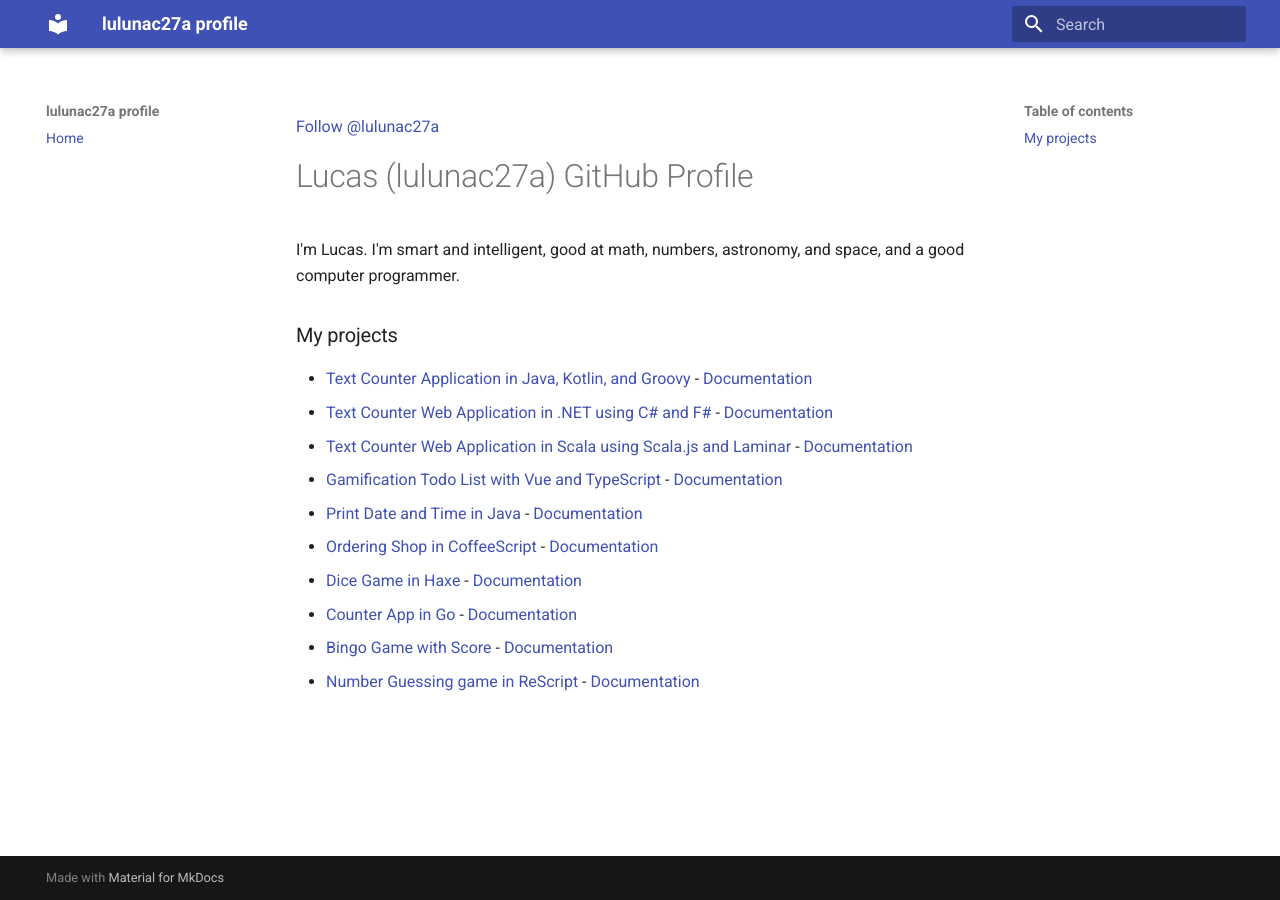
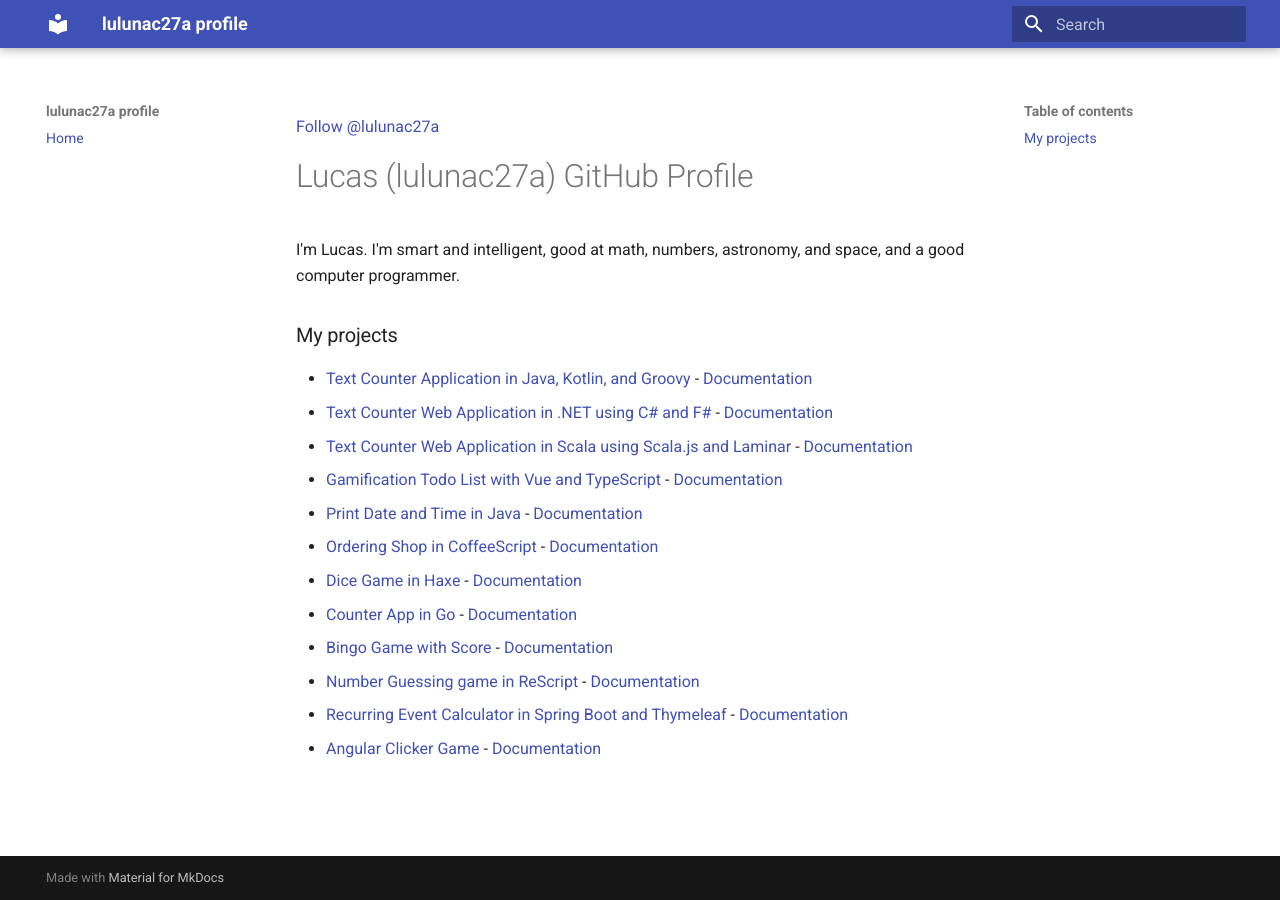
Before and after one commit to lulunac27a/lulunac27a.github.io, an MkDocs documentation site: the page built from docs/index.md, in a window 1280 px wide. Built offline with MkDocs 1.6.1 and Material for MkDocs 9.7.7, drawn with Linux system fonts in a browser that asks for light colours.

Commit message:
Add new projects

```diff
--- a/docs/index.md
+++ b/docs/index.md
@@ -16,5 +16,7 @@ I'm Lucas. I'm smart and intelligent, good at math, numbers, astronomy, and spac
 - [Counter App in Go](https://github.com/lulunac27a/counter-app-in-go/) - [Documentation](https://lulunac27a.github.io/counter-app-in-go)
 - [Bingo Game with Score](https://github.com/lulunac27a/bingo-game-with-score/) - [Documentation](https://lulunac27a.github.io/bingo-game-with-score)
 - [Number Guessing game in ReScript](https://github.com/lulunac27a/number-guessing-game-rescript/) - [Documentation](https://lulunac27a.github.io/number-guessing-game-rescript)
+- [Recurring Event Calculator in Spring Boot and Thymeleaf](https://github.com/lulunac27a/event-calculator-springboot/) - [Documentation](https://lulunac27a.github.io/event-calculator-springboot)
+- [Angular Clicker Game](https://github.com/lulunac27a/angular-clicker-game/) - [Documentation](https://lulunac27a.github.io/angular-clicker-game)
 
 <script async defer src="https://buttons.github.io/buttons.js"></script>
```
